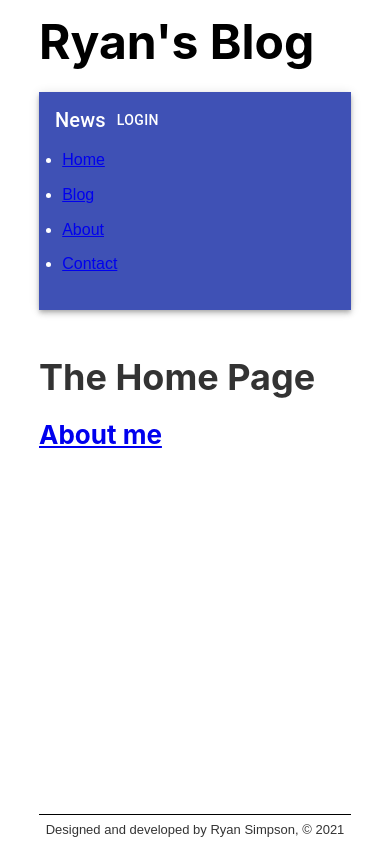
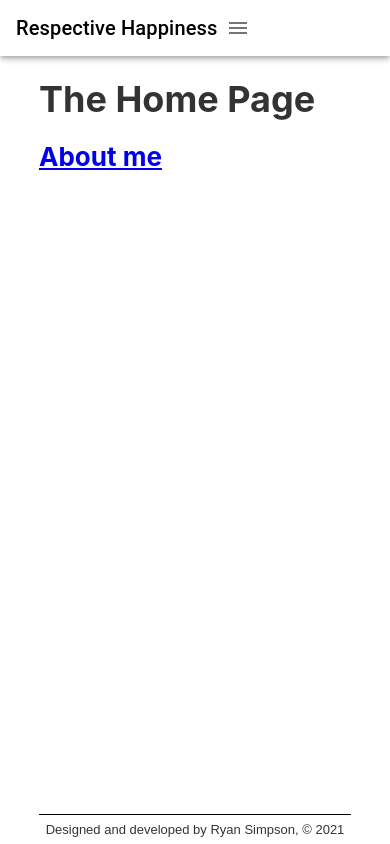
Before and after one commit to ryansmpsn/My-Blog, a Gatsby site: page / in a window 390 px wide. Built offline with nearby package versions, Linux system fonts and the light colour scheme; Gatsby itself is replaced by a stand-in of ours.

Commit message:
Navbar Functionality & Mobile Responsive

```diff
--- a/gatsby-config.js
+++ b/gatsby-config.js
@@ -6,7 +6,7 @@
 
 module.exports = {
   siteMetadata: {
-    title: "Ryan's Blog",
+    title: "Respective Happiness",
     author: "Ryan Simpson",
   },
   /* Your site config here */
--- a/package.json
+++ b/package.json
@@ -16,6 +16,7 @@
   "dependencies": {
     "@contentful/rich-text-react-renderer": "^14.1.2",
     "@material-ui/core": "^4.11.3",
+    "@material-ui/icons": "^4.11.2",
     "gatsby": "^2.31.0",
     "gatsby-plugin-material-ui": "^2.1.10",
     "gatsby-plugin-react-helmet": "^3.9.0",
--- a/src/components/header.js
+++ b/src/components/header.js
@@ -1,9 +1,22 @@
-import React from "react"
+import React, { useState } from "react"
 import { Link, graphql, useStaticQuery } from "gatsby"
 import headerStyles from "../styles/header.module.scss"
-import { AppBar, Toolbar, Typography, Button } from "@material-ui/core"
-
+import {
+  AppBar,
+  Toolbar,
+  Typography,
+  Button,
+  Box,
+  List,
+  Container,
+  useMediaQuery,
+  useTheme,
+  SwipeableDrawer,
+  ListItemIcon,
+} from "@material-ui/core"
+import MenuIcon from "@material-ui/icons/Menu"
 const Header = () => {
+  const [drawerStatus, setDrawerStatus] = useState(false)
   // Tagged template litteral
   const data = useStaticQuery(graphql`
     query {
@@ -15,58 +28,65 @@ const Header = () => {
       }
     }
   `)
+  let navLinks = [
+    { title: "Home", path: "/" },
+    { title: "Blog", path: "/blog" },
+    { title: "About", path: "/about" },
+    { title: "Contact", path: "/contact" },
+  ]
+  const theme = useTheme()
+  const isMobile = useMediaQuery(theme.breakpoints.down("xs"))
 
   return (
     <header className={headerStyles.header}>
-      <h1>
-        <Link to="/" className={headerStyles.title}>
+      {isMobile ? (
+        <>
+          <AppBar color="transparent">
+            <Toolbar className={headerStyles.navbarFlex}>
+              <Typography variant="h6" className={headerStyles.title}>
                 {data.site.siteMetadata.title}
-        </Link>
-      </h1>
-      <AppBar position="static">
-        <Toolbar>
-          <Typography variant="h6">News</Typography>
-          <Button color="inherit">Login</Button>
+              </Typography>
+              <Button onClick={() => setDrawerStatus(true)} className="float">
+                <ListItemIcon>
+                  <MenuIcon />
+                </ListItemIcon>
+              </Button>
             </Toolbar>
-        <ul className={headerStyles.navList}>
-          <li>
+          </AppBar>
+          <SwipeableDrawer
+            anchor={"right"}
+            open={drawerStatus}
+            onClose={() => setDrawerStatus(false)}
+            onOpen={() => setDrawerStatus(true)}
+          >
+            some items
+          </SwipeableDrawer>
+        </>
+      ) : (
+        <AppBar
+          position="static"
+          color="transparent"
+          className={headerStyles.navbarContainer}
+        >
+          <Toolbar className={headerStyles.navbarFlex}>
+            <Typography variant="h6" className={headerStyles.title}>
+              {data.site.siteMetadata.title}
+            </Typography>
+            <List component="nav" aria-labelledby="main navigation">
+              {navLinks.map(({ title, path }, index) => (
                 <Link
+                  key={index}
                   className={headerStyles.navItem}
                   activeClassName={headerStyles.activeNavItem}
-              to="/"
+                  to={path}
                 >
-              Home
+                  {title}
                 </Link>
-          </li>
-          <li>
-            <Link
-              className={headerStyles.navItem}
-              activeClassName={headerStyles.activeNavItem}
-              to="/blog"
-            >
-              Blog
-            </Link>
-          </li>
-          <li>
-            <Link
-              className={headerStyles.navItem}
-              activeClassName={headerStyles.activeNavItem}
-              to="/about"
-            >
-              About
-            </Link>
-          </li>
-          <li>
-            <Link
-              className={headerStyles.navItem}
-              activeClassName={headerStyles.activeNavItem}
-              to="/contact"
-            >
-              Contact
-            </Link>
-          </li>
-        </ul>
+              ))}
+            </List>
+          </Toolbar>
         </AppBar>
+      )}
     </header>
   )
 }
--- a/src/components/layout.js
+++ b/src/components/layout.js
@@ -2,9 +2,11 @@ import React from "react"
 import Footer from "./footer"
 import Header from "./header"
 import layoutStyles from "../styles/layout.module.scss"
+import { StylesProvider } from "@material-ui/core/styles"
 
 const Layout = props => {
   return (
+    <StylesProvider injectFirst>
       <div className={layoutStyles.container}>
         <div className={layoutStyles.content}>
           <Header />
@@ -12,6 +14,7 @@ const Layout = props => {
         </div>
         <Footer />
       </div>
+    </StylesProvider>
   )
 }
 
--- a/src/styles/header.module.scss
+++ b/src/styles/header.module.scss
@@ -1,23 +1,25 @@
 .header {
-  padding: 1rem 0 3rem;
+  margin-bottom: 5rem;
 }
 
 .title {
   color: #000000;
-  font-size: 3rem;
+  // font-size: 3rem;
   text-decoration: none;
 }
 
-.nav-list {
+.navbar-container {
+  box-shadow: none;
+}
+.navbar-flex {
   display: flex;
-  list-style-type: none;
-  margin: 0;
+  justify-content: space-between;
 }
 
 .nav-item {
   color: #999999;
   font-size: 0.9rem;
-  margin-right: 1.3rem;
+  margin-right: 6rem;
   text-decoration: none;
 }
 
@@ -28,3 +30,12 @@
 .active-nav-item {
   color: #333333;
 }
+// @media (max-width: 600px) {
+//   . {
+//     // width: 100%;
+//     // display: flex;
+//     // margin-bottom: 2rem;
+//     // // padding-left: 100px;
+//     // justify-content: space-between;
+//   }
+// }
```
Also changed, not shown: 1 other file. Lines whose indentation alone changed are shown as unchanged.
